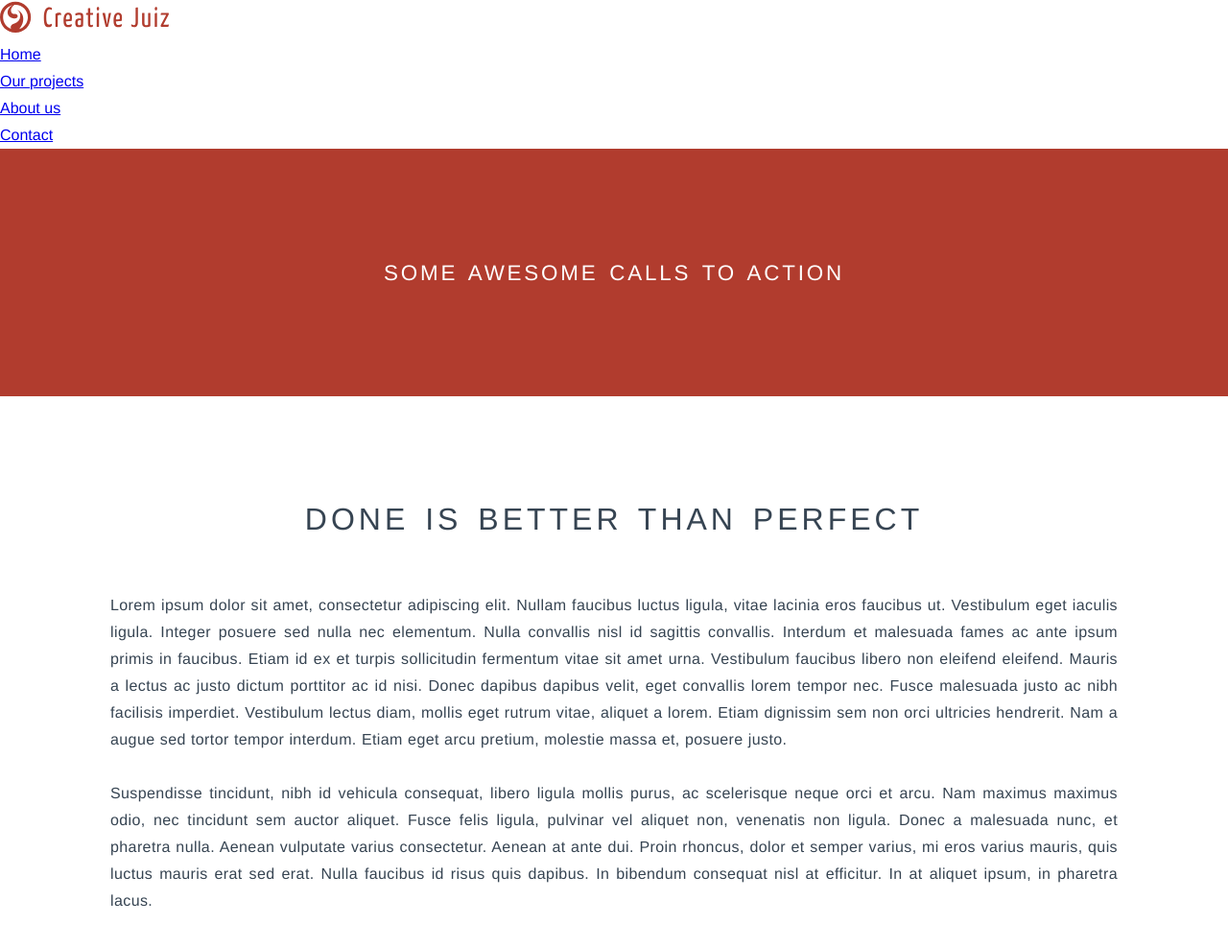
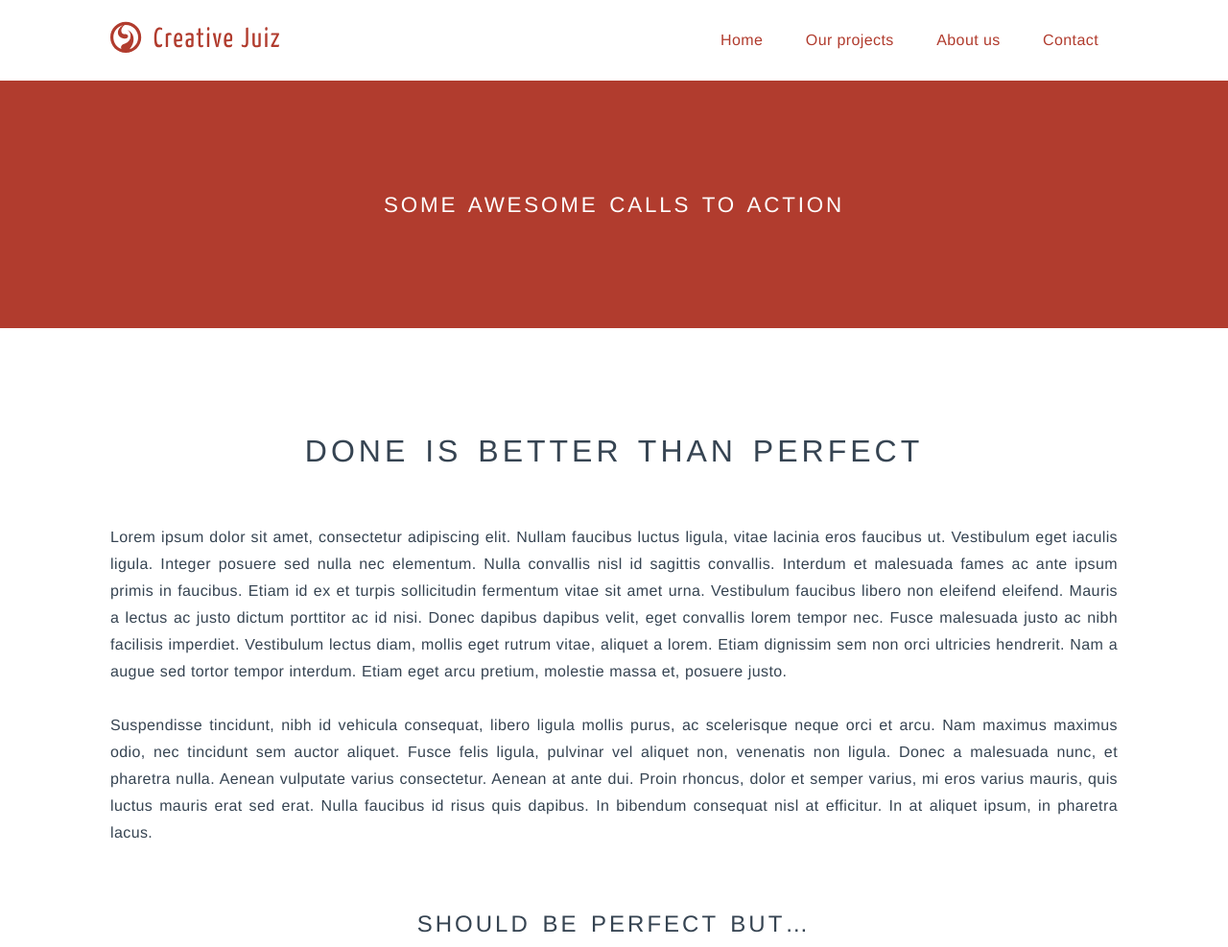
Before and after one commit to amacabr2/cj_css_js_menu_sticky, a plain HTML site: page index.html in a window 1280 px wide. Shown: the top 987 px of the page at 96% size. Drawn offline with Linux system fonts and the light colour scheme.

Commit message:
css pour le menu

```diff
--- a/style.css
+++ b/style.css
@@ -1,35 +1,33 @@
-/* micro reset */
-
+/* MICRO RESET */
 * {
     box-sizing: border-box;
 }
-
 html, body, ul {
     padding: 0; margin: 0;
 }
 
-/* Quelques styles de base */
+/* STYLE DE BASE */
 
+/* Placer contenu + couleur page */
 body {
     font-family: Helvetica Neue, Helvetica, Arial, sans-serif;
     line-height: 1.75;
     color: #F1EEDD;
     background: #B13C2E;
 }
-
 .container {
     max-width: 1100px;
     margin: 0 auto;
     padding: 20px 25px;
     color: #364452;
 }
-
 .cleanbg {
     padding-bottom: 50px;
     background: #FFF;
     text-align: justify;
 }
 
+/* Texte, paragraphe, titre */
 .bigtxt {
     margin: 4em 0;
     color: #fff;
@@ -41,7 +39,6 @@ body {
 .txtcenter {
     text-align: center;
 }
-
 h1, h2 {
     margin: 2.5em 0 1.5em;
     letter-spacing: 0.125em;
@@ -49,16 +46,13 @@ h1, h2 {
     text-transform: uppercase;
     text-align: center;
 }
-
 h1 {
     font-size: 2em;
     font-weight: lighter;
 }
-
 h2 {
     font-weight: normal;
 }
-
 p {
     margin: 1.75em 0;
     font-weight: 300;
@@ -66,9 +60,69 @@ p {
     word-spacing: 0.025em;
 }
 
-/* menu */
+/* MENU */
 
 .main-header {
     color: #B13C2E;
     background: #FFF;
 }
+
+/* Les éléments sont placés l'un à côté de l'autre */
+.header-inner {
+    display: table;
+    width: 100%;
+    max-width: 1100px;
+    margin: 0 auto; /* on centre l'élément */
+    padding: 20px 25px; /* on ventile un peu */
+}
+.header-inner > * {
+    display: table-cell;
+    vertical-align: middle;
+}
+
+/* Alignement du menu */
+.header-nav {
+    text-align: right;
+}
+
+/*
+   Faire passer le menu en inline (inline-block, inline-table ou inline-flex) pour le rendre sensible à l'alignement à droite.
+   Ses items aussi sont en inline.
+*/
+.header-nav ul, .header-nav li {
+    display: inline;
+    list-style: none;
+}
+.header-nav a {
+    position: relative;
+    display: inline-block;
+    padding: 8px 20px;
+    vertical-align: middle;
+    font-weight: 300; /* entre regular et light */
+    letter-spacing: 0.025em;
+    color: inherit;
+    text-decoration: none;
+}
+
+/* Animation du lien */
+.header-nav a:after {
+    content: "";
+    position: absolute;
+    bottom: 0; right: 20px; left: 20px;
+    height: 2px;
+    background-color: #B13C2E;
+    /* Préparation de notre animation */
+    opacity: 0;
+    transform: translateY(5px);
+    transition: all .4s;
+}
+
+/* Le trait va remonter et apparaitre */
+.header-nav a:hover:after, .header-nav a:focus:after {
+    opacity: .6;
+    transform: translateY(0);
+}
+/* Je vire outline car juste au-dessus je définis un style :focus */
+.header-nav a:focus {
+    outline: none;
+}
```
